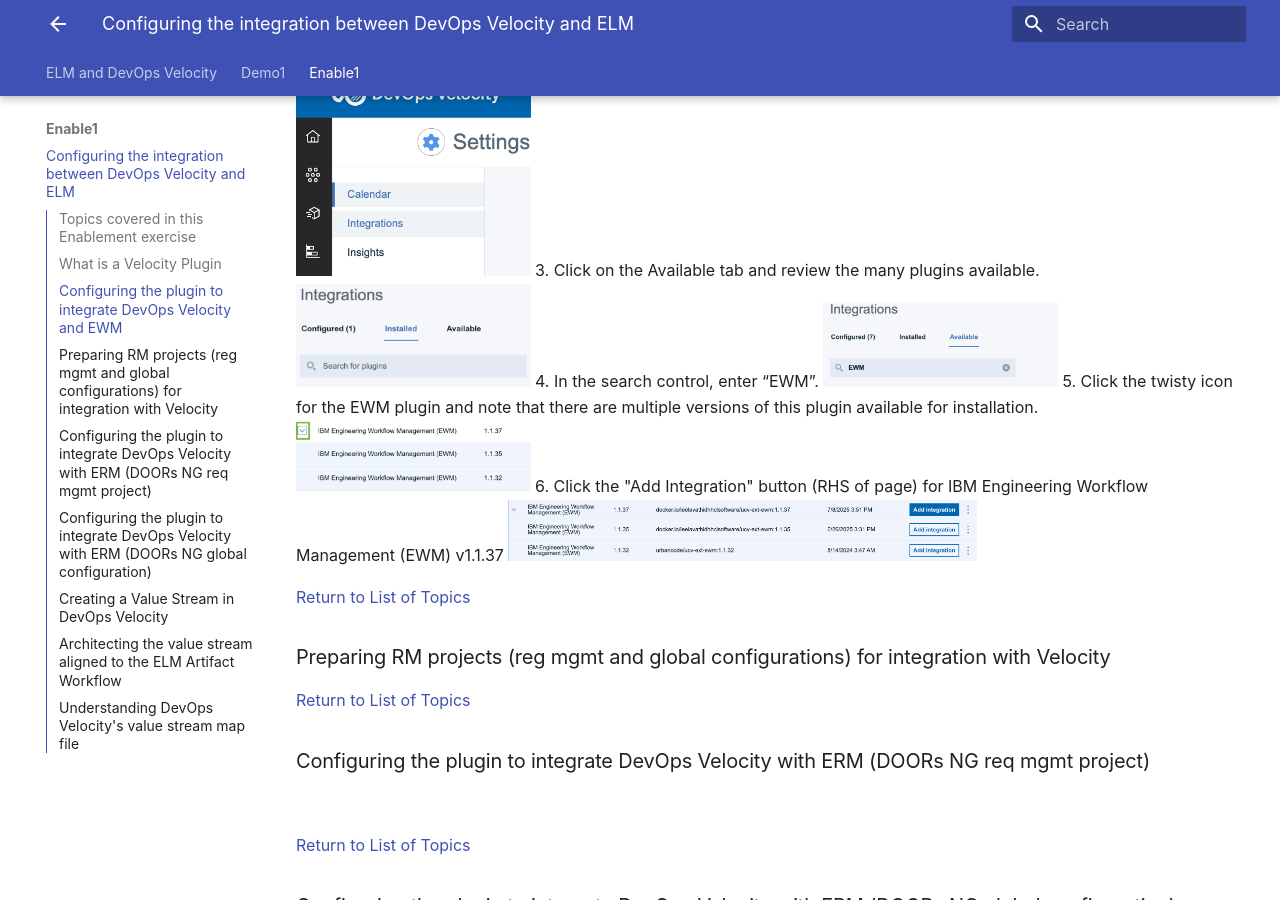
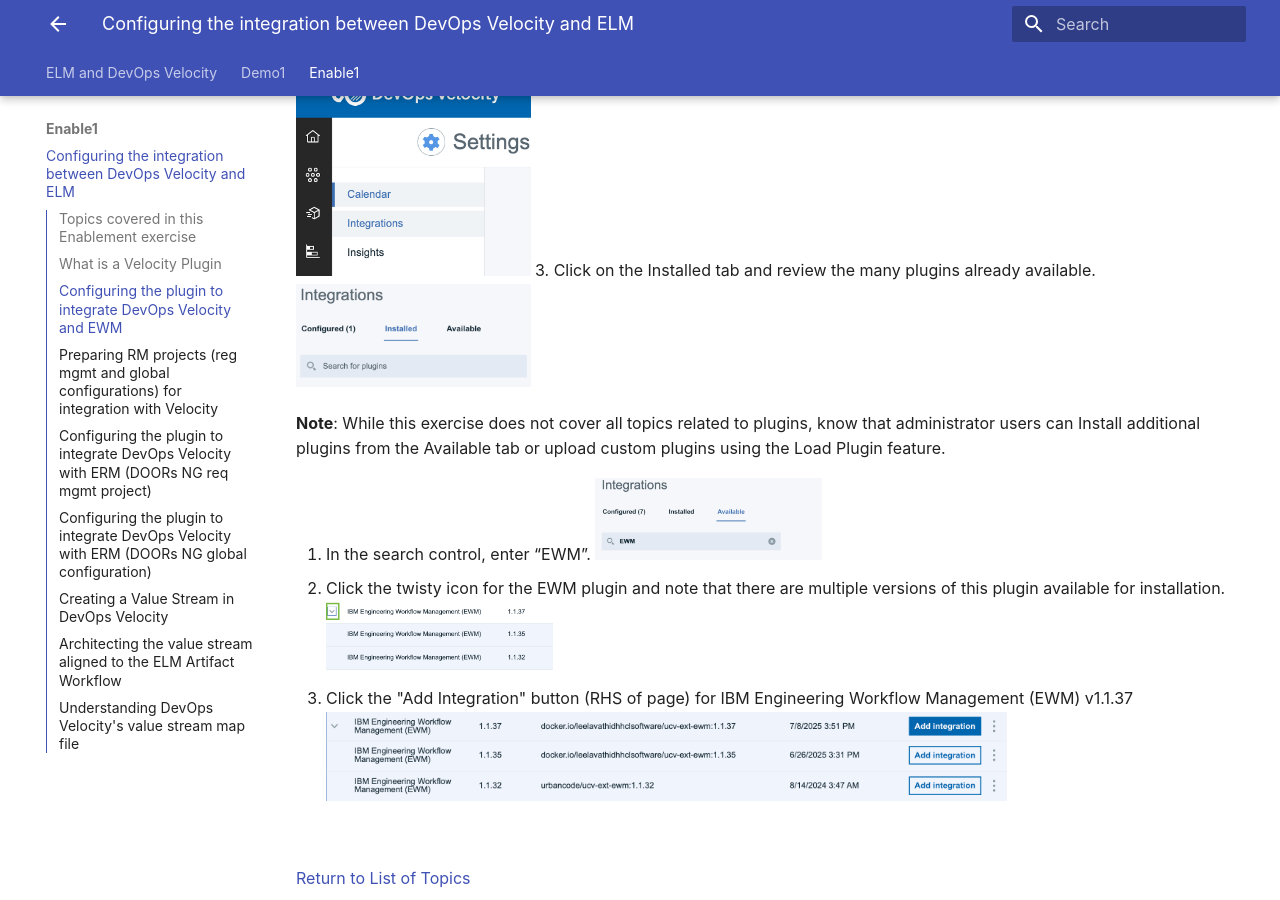
Before and after one commit to DevOpsAutomationLabs/ELM_Velocity, an MkDocs documentation site: the page built from docs/enable1/index.md, in a window 1280 px wide and 900 px high, scrolled down 1642 px. Built offline with MkDocs 1.6.1 and Material for MkDocs 9.7.7, drawn with Linux system fonts in a browser that asks for light colours.

Commit message:
Update index.md

```diff
--- a/docs/enable1/index.md
+++ b/docs/enable1/index.md
@@ -35,14 +35,18 @@
 <img src="media/settings_orientation.png" alt="settings icon orientation" style="width:25%; height:auto;">
 2. Select Integrations from the LHS navigation bar.
 <img src="media/integrations.png" alt="integrations orientation" style="width:25%; height:auto;">
-3. Click on the Available tab and review the many plugins available.
+3. Click on the Installed tab and review the many plugins already available.
 <img src="media/integrations_image.png" alt="integrations" style="width:25%; height:auto;">
+
+**Note**: While this exercise does not cover all topics related to plugins, know that administrator users can Install additional plugins from the Available tab or upload custom plugins using the Load Plugin feature.
+
 4. In the search control, enter “EWM”.
 <img src="media/search.png" alt="search" style="width:25%; height:auto;">
 5. Click the twisty icon for the EWM plugin and note that there are multiple versions of this plugin available for installation.
 <img src="media/ewm_plugins.png" alt="ewm plugins" style="width:25%; height:auto;">
 6. Click the "Add Integration" button (RHS of page) for IBM Engineering Workflow Management (EWM) v1.1.37
-<img src="media/add_ewm.png" alt="add ewm integration" style="width:50%; height:auto;">
+<img src="media/add_ewm.png" alt="add ewm integration" style="width:75%; height:auto;">
+
 <br/>
 
 [Return to List of Topics](#topics-covered-in-this-enablement-exercise)
```
